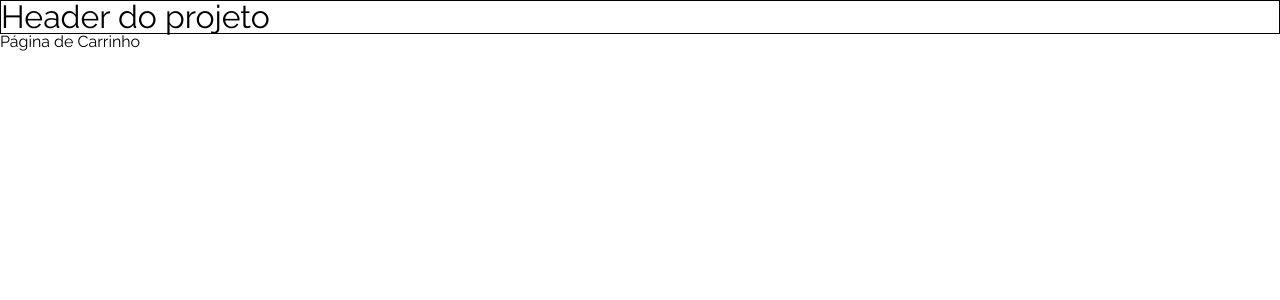
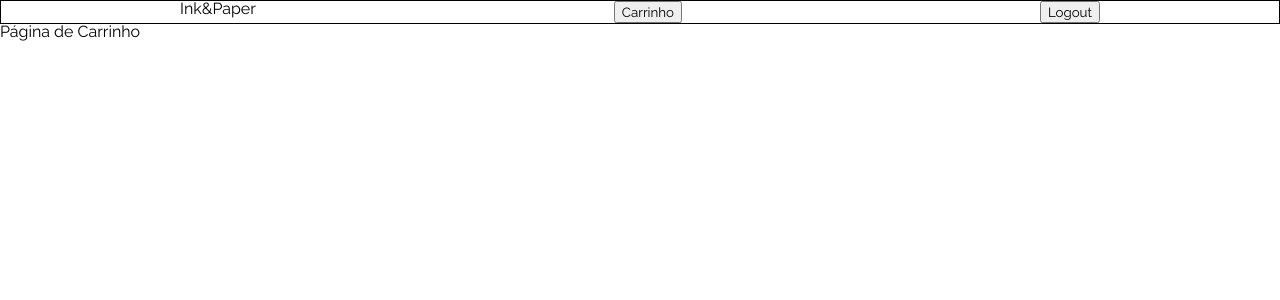
Before and after one commit to julianapereiradev/projeto15-InkAndPaper-front, a React (Vite) app: page /carrinho in a window 1280 px wide. Shown: the top 300 px of the page. Built offline with nearby package versions, Linux system fonts and the light colour scheme; a web font is replaced by a local one.

Commit message:
Feat: Rotas no header (falta: Colocar remove token do localStorage ao realizar o logout)

```diff
--- a/src/components/Header.jsx
+++ b/src/components/Header.jsx
@@ -1,12 +1,26 @@
+import { useNavigate } from "react-router-dom"
 import styled from "styled-components"
+import { pages } from "../routes/routes"
 
 export default function Header() {
+
+    const navigate = useNavigate()
+
     return (
-        <Text>Header do projeto</Text>
+        <ContainerHeader>
+        <BrandName onClick={() => navigate(pages.home)}>Ink&Paper</BrandName>
+        <button onClick={() => navigate(pages.shoppingCart)}>Carrinho</button>
+        <button onClick={() => navigate(pages.signIn)}>Logout</button>
+        </ContainerHeader>
     )
 }
 
-const Text = styled.h1`
-    font-size: 32px;
-    border: 1px solid black
+const ContainerHeader = styled.div`
+    border: 1px solid black;
+    display: flex;
+    justify-content: space-around;
 `
+
+const BrandName = styled.h1`
+cursor: pointer;
+`
--- a/src/pages/ProductPage.jsx
+++ b/src/pages/ProductPage.jsx
@@ -41,12 +41,13 @@ export default function ProductPage() {
   }
 
   return (
-    <ProductContainer>
+      <>
+      <ProductContainer>
       <Header />
       {product ? (
-        <>
+        <ProductBox>
+          <img src={product.image} alt="Imagem do produto" />
           <h1>{product.title}</h1>
-          <img src={product.image} alt="Imagem do produto" />
           <span>
             Preço: R${product.price.toFixed(2)} Quantidade disponível: {product.quantityInStock}
           </span>
@@ -67,8 +68,7 @@ export default function ProductPage() {
                 type="number"
                 required
                 value={shopQauntity}
-                onChange={e => setShopQuantity(e.target.value)}
-              />
+                onChange={e => setShopQuantity(e.target.value)} />
 
               <button type="button" onClick={() => setShopQuantity(shopQauntity + (shopQauntity < product.quantityInStock ? 1 : 0))}>
                 +
@@ -83,17 +83,20 @@ export default function ProductPage() {
             </button>
           </form>
 
-        </>
+        </ProductBox>
       ) : (
         <ThreeDots type="ThreeDots" color="#af0d0d" height={20} width={50} />
       )}
     </ProductContainer>
+    </>
   )
 }
 
 const ProductContainer = styled.div`
   height: 100vh;
-  width: 100vw;
+`
+
+const ProductBox = styled.div`
   display: flex;
   flex-direction: column;
   align-items: center;
```
